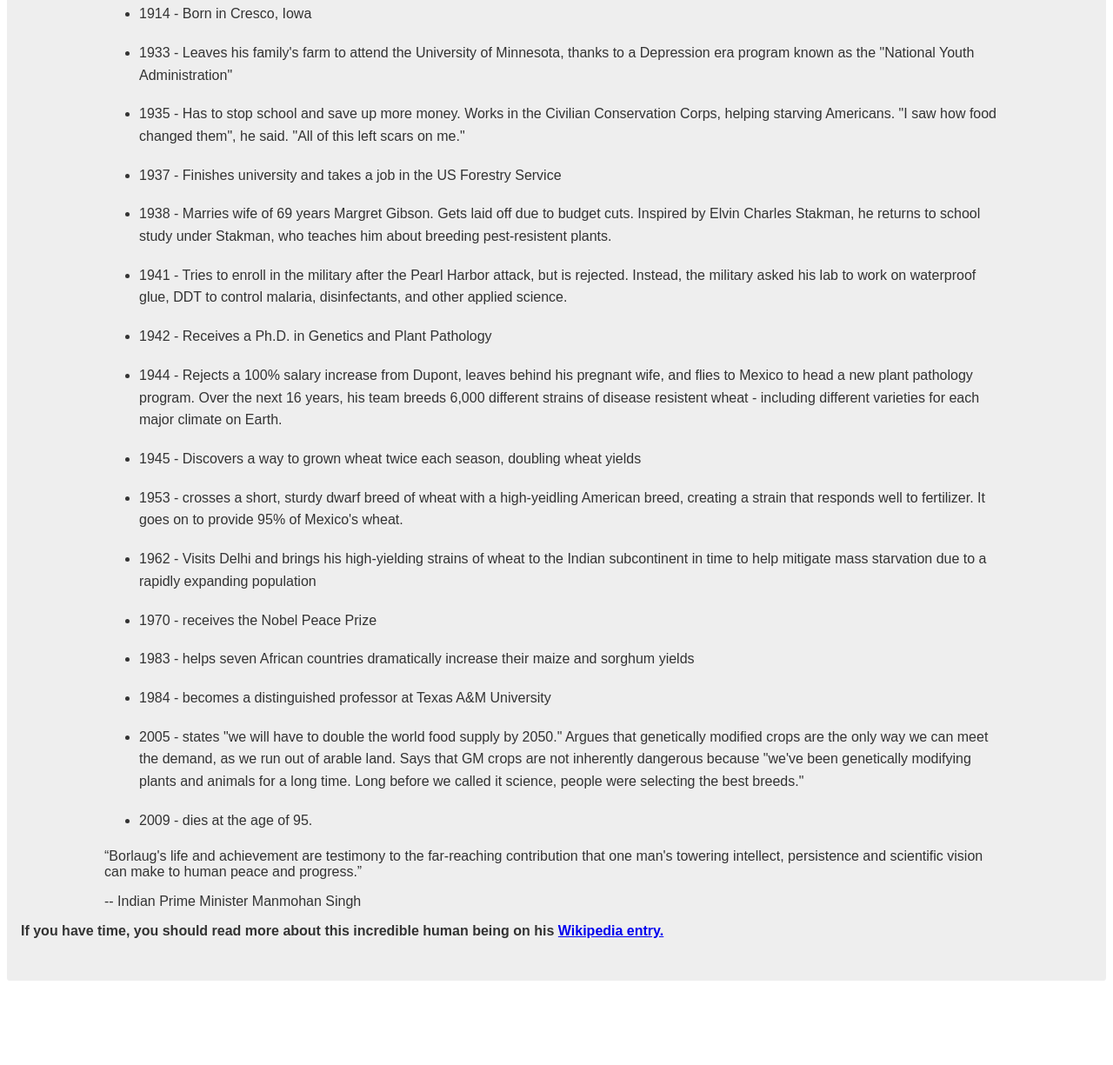
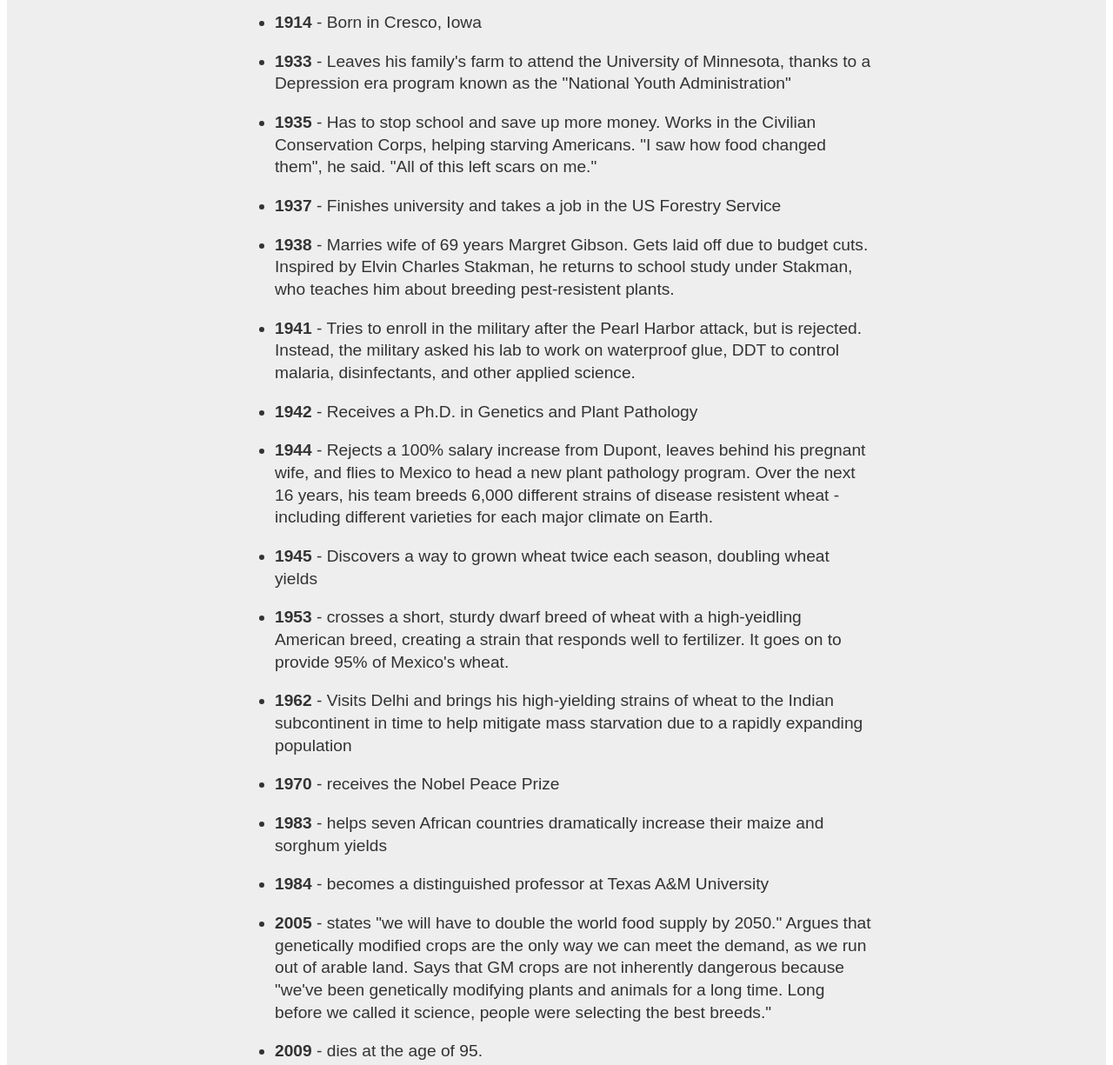
Before and after one commit to danishaft/Fcc-Tribute-page, a plain HTML site: page index.html in a window 1280 px wide. Shown: the part 629-1854 px from the top of the page at 87% size. Before the commit the page ends 1765 px from the top, so only its background shows below. Drawn offline with Linux system fonts and the light colour scheme.

Commit message:
final edition

```diff
--- a/css/style.css
+++ b/css/style.css
@@ -21,30 +21,43 @@ h3{
 #image{
     display: block;
     max-width: 100%;
+    margin: 0 auto;
 }
 #img-caption{
     font-size: .9rem;
-    padding: .7rem;
+    padding: 1rem;
+    text-align: center;
 }
 #tribute-info{
     padding: 0 6rem;
+
 }
  #info-heading{
     text-align:  center;
     font-size: 1.2rem;
     padding: 2rem 0;
  }
+ul{
+    margin-bottom: 1rem;
+    margin-left: 15%;
+    margin-right: 15%;
+}
 
 li{
-    font-size: 1rem;
+    font-size: larger;
     margin: 1.2rem 0;
     line-height: 1.6rem;
 }
 #quote{
     font-size: 1rem;
     font-weight: thin;
+    font-style:italic;
+    margin-left: 17%;
+    margin-right: 17%;
 }
 #external-link{
-    font-size: 1rem;
+    font-size: large;
     font-weight: 700;
+    text-align: center;
+    margin-top: 1rem;
 }
--- a/index.html
+++ b/index.html
@@ -22,25 +22,25 @@
       <h2 id="info-heading">Here's a time line of Dr. Borlaug's life:</h2>
 
       <ul>
-        <li>1914 - Born in Cresco, Iowa</li>
-        <li>1933 - Leaves his family's farm to attend the University of Minnesota, thanks
+        <li><b>1914</b> - Born in Cresco, Iowa</li>
+        <li><b>1933</b> - Leaves his family's farm to attend the University of Minnesota, thanks
            to a Depression era program known as the "National Youth Administration"</li>
-        <li>1935 - Has to stop school and save up more money. Works in the Civilian Conservation Corps, helping starving Americans. "I saw how food changed them", he said. "All of this left scars on me."
+        <li><b>1935</b> - Has to stop school and save up more money. Works in the Civilian Conservation Corps, helping starving Americans. "I saw how food changed them", he said. "All of this left scars on me."
         </li>
-        <li>1937 - Finishes university and takes a job in the US Forestry Service</li>
-        <li>1938 - Marries wife of 69 years Margret Gibson. Gets laid off due to budget cuts. Inspired by Elvin Charles Stakman, he returns to school study under Stakman, who teaches him about breeding pest-resistent plants.</li>
-        <li>1941 - Tries to enroll in the military after the Pearl Harbor attack, but is rejected. Instead, the military asked his lab to work on waterproof glue, DDT to control malaria, disinfectants, and other applied science.</li>
-        <li>1942 - Receives a Ph.D. in Genetics and Plant Pathology</li>
-        <li>1944 - Rejects a 100% salary increase from Dupont, leaves behind his pregnant wife, and flies to Mexico to head a new plant pathology program. Over the next 16 years, his team breeds 6,000 different strains of disease resistent wheat - including different varieties for each major climate on Earth.</li>
-        <li>1945 - Discovers a way to grown wheat twice each season, doubling wheat yields
+        <li><b>1937</b> - Finishes university and takes a job in the US Forestry Service</li>
+        <li><b>1938</b> - Marries wife of 69 years Margret Gibson. Gets laid off due to budget cuts. Inspired by Elvin Charles Stakman, he returns to school study under Stakman, who teaches him about breeding pest-resistent plants.</li>
+        <li><b>1941</b> - Tries to enroll in the military after the Pearl Harbor attack, but is rejected. Instead, the military asked his lab to work on waterproof glue, DDT to control malaria, disinfectants, and other applied science.</li>
+        <li><b>1942</b> - Receives a Ph.D. in Genetics and Plant Pathology</li>
+        <li><b>1944</b> - Rejects a 100% salary increase from Dupont, leaves behind his pregnant wife, and flies to Mexico to head a new plant pathology program. Over the next 16 years, his team breeds 6,000 different strains of disease resistent wheat - including different varieties for each major climate on Earth.</li>
+        <li><b>1945</b> - Discovers a way to grown wheat twice each season, doubling wheat yields
         </li>
-        <li>1953 - crosses a short, sturdy dwarf breed of wheat with a high-yeidling American breed, creating a strain that responds well to fertilizer. It goes on to provide 95% of Mexico's wheat.</li>
-        <li>1962 - Visits Delhi and brings his high-yielding strains of wheat to the Indian subcontinent in time to help mitigate mass starvation due to a rapidly expanding population</li>
-        <li>1970 - receives the Nobel Peace Prize</li>
-        <li>1983 - helps seven African countries dramatically increase their maize and sorghum yields</li>
-        <li>1984 - becomes a distinguished professor at Texas A&M University</li>
-        <li>2005 - states "we will have to double the world food supply by 2050." Argues that genetically modified crops are the only way we can meet the demand, as we run out of arable land. Says that GM crops are not inherently dangerous because "we've been genetically modifying plants and animals for a long time. Long before we called it science, people were selecting the best breeds."</li>
-        <li>2009 - dies at the age of 95.</li>
+        <li><b>1953</b> - crosses a short, sturdy dwarf breed of wheat with a high-yeidling American breed, creating a strain that responds well to fertilizer. It goes on to provide 95% of Mexico's wheat.</li>
+        <li><b>1962</b> - Visits Delhi and brings his high-yielding strains of wheat to the Indian subcontinent in time to help mitigate mass starvation due to a rapidly expanding population</li>
+        <li><b>1970</b> - receives the Nobel Peace Prize</li>
+        <li><b>1983</b> - helps seven African countries dramatically increase their maize and sorghum yields</li>
+        <li><b>1984</b> - becomes a distinguished professor at Texas A&M University</li>
+        <li><b>2005</b> - states "we will have to double the world food supply by 2050." Argues that genetically modified crops are the only way we can meet the demand, as we run out of arable land. Says that GM crops are not inherently dangerous because "we've been genetically modifying plants and animals for a long time. Long before we called it science, people were selecting the best breeds."</li>
+        <li><b>2009</b> - dies at the age of 95.</li>
         </ul>
         <div id="quote">
           <q>Borlaug's life and achievement are testimony to the far-reaching contribution
```
